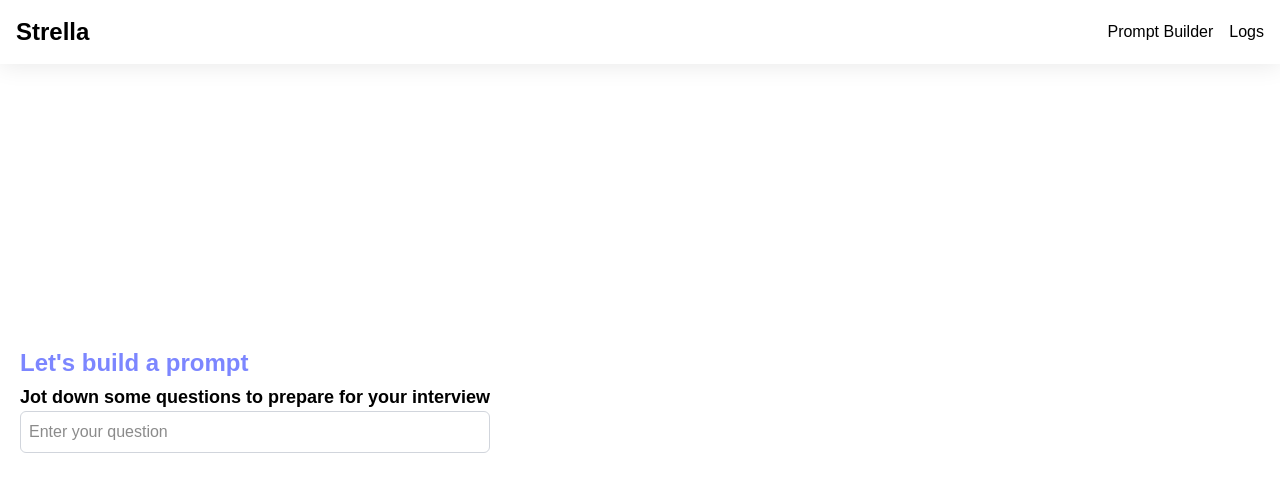
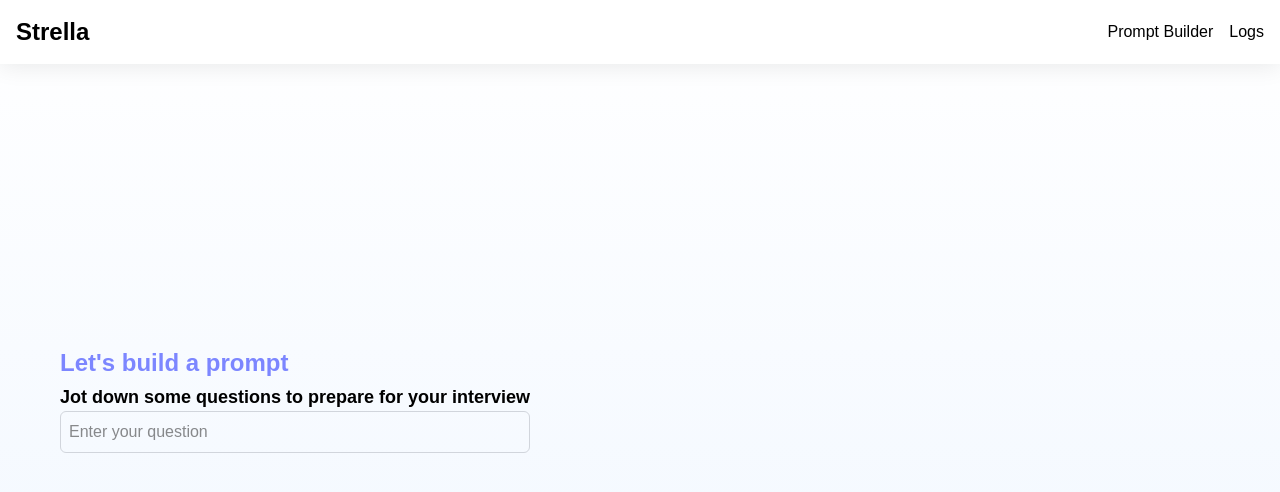
Before and after one commit to corner3-ai/interview-next-service, a Next.js app: page /questionnaire-prompt-builder in a window 1280 px wide. Shown: the top 492 px of the page. Built offline with nearby package versions, Linux system fonts and the light colour scheme.

Commit message:
Add a slight gradient for fun

```diff
--- a/src/app/questionnaire-prompt-builder/page.tsx
+++ b/src/app/questionnaire-prompt-builder/page.tsx
@@ -2,7 +2,7 @@ import React from "react"
 
 export default function QuestionnairePromptBuilder() {
   return (
-    <div className="flex justify-start items-center h-screen bg-white">
+    <div className="flex justify-start items-center h-screen p-10 bg-gradient-to-b from-white to-blue-50">
       <div className="flex flex-col align-center p-5 justify-start">
         <h1 className="text-indigo-400 text-2xl font-bold mb-1">
           Let&apos;s build a prompt
```
